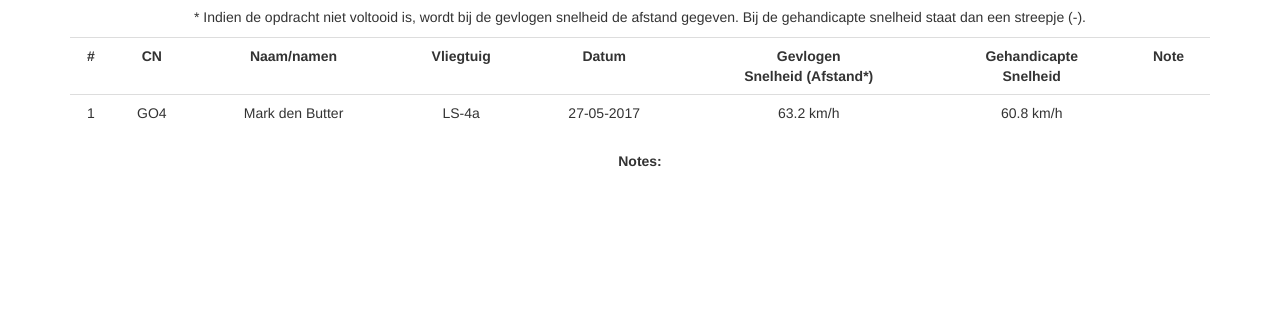
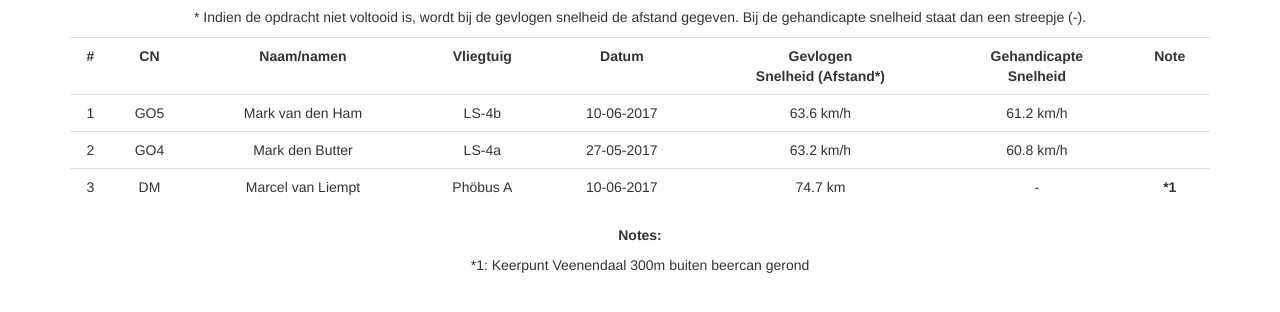
Before and after one commit to GliderGeek/GOC, a plain HTML site: page index.html in a window 1280 px wide. Shown: the part 406-718 px from the top of the page. Drawn offline with Linux system fonts and the light colour scheme.

Commit message:
added contestants mvdham, mvliempt

```diff
--- a/index.html
+++ b/index.html
@@ -89,8 +89,20 @@
 				    <td>202 km/h</td>
 					<td class="visible-md visible-lg"><b></b></td>
 				</tr>-->
+
+				<tr onclick="window.open('https://skylines.aero/flights/77688')">
+					<td>1</td>
+					<td>GO5</td>
+				    <td>Mark van den Ham</td>
+				    <td class="visible-md visible-lg">LS-4b</td>
+				    <td class="visible-md visible-lg">10-06-2017</td>
+				    <td class="visible-md visible-lg">63.6 km/h</td><!-- 68.62 km/h - 5km/h finish straf -->
+				    <td>61.2 km/h</td> <!-- 61.17 -->
+					<td class="visible-md visible-lg"><b> </b></td>
+				</tr>
+
 				<tr onclick="window.open('https://skylines.aero/flights/76530')">
-					<td>1</td>
+					<td>2</td>
 					<td>GO4</td>
 				    <td>Mark den Butter</td>
 				    <td class="visible-md visible-lg">LS-4a</td>
@@ -99,6 +111,19 @@
 				    <td>60.8 km/h</td> <!-- 60.81 -->
 					<td class="visible-md visible-lg"><b> </b></td>
 				</tr>
+
+				<tr onclick="window.open('https://skylines.aero/flights/77820')">
+					<td>3</td>
+					<td>DM</td>
+				    <td>Marcel van Liempt</td>
+				    <td class="visible-md visible-lg">Phöbus A</td>
+				    <td class="visible-md visible-lg">10-06-2017</td>
+				    <td class="visible-md visible-lg">74.7 km</td>
+				    <td>-</td>
+					<td class="visible-md visible-lg"><b>*1</b></td>
+				</tr>
+
+
 
 <!-- 			New empty record, copy in between
 				<tr onclick="window.open('Insert webpage here')">
@@ -116,7 +141,7 @@
 			</table>
 		</div>
 		<p><b>Notes:</b></p>
-		<!-- <p>*1: Note 1</p>-->
+		<p>*1: Keerpunt Veenendaal 300m buiten beercan gerond</p>
 
 	</div>
 	</body>
```
